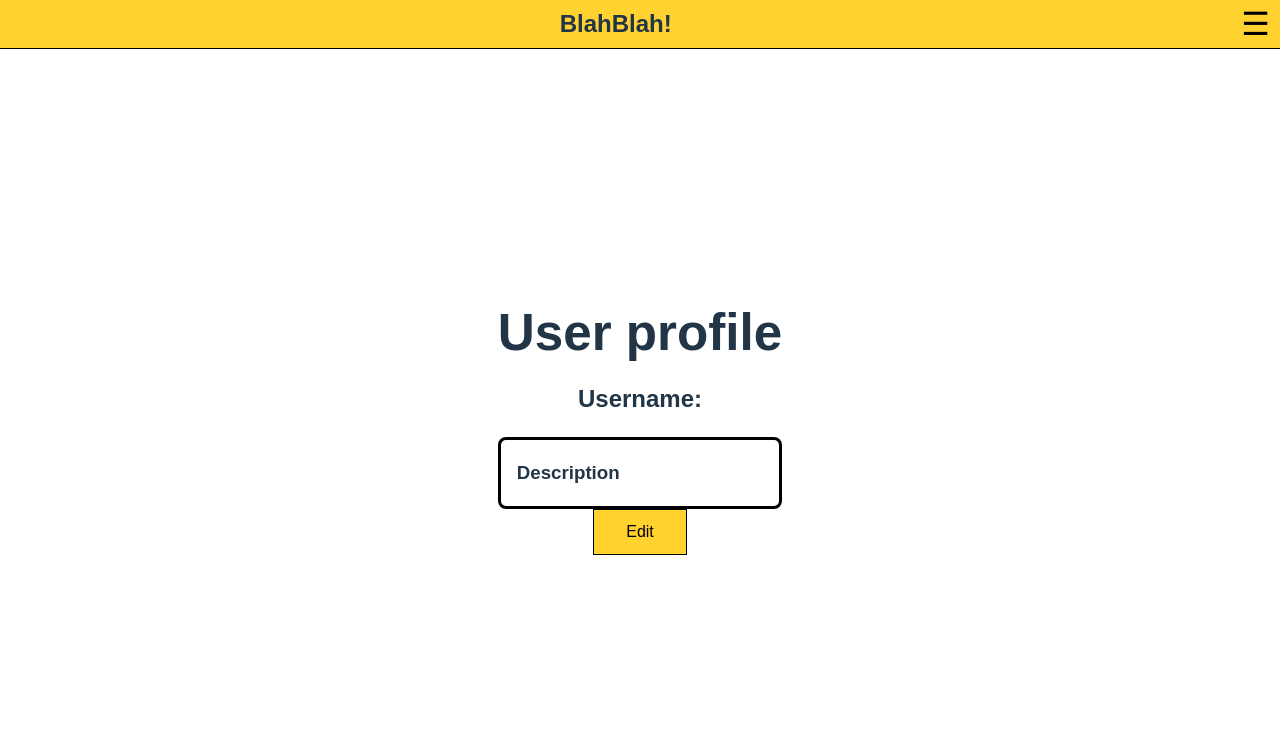
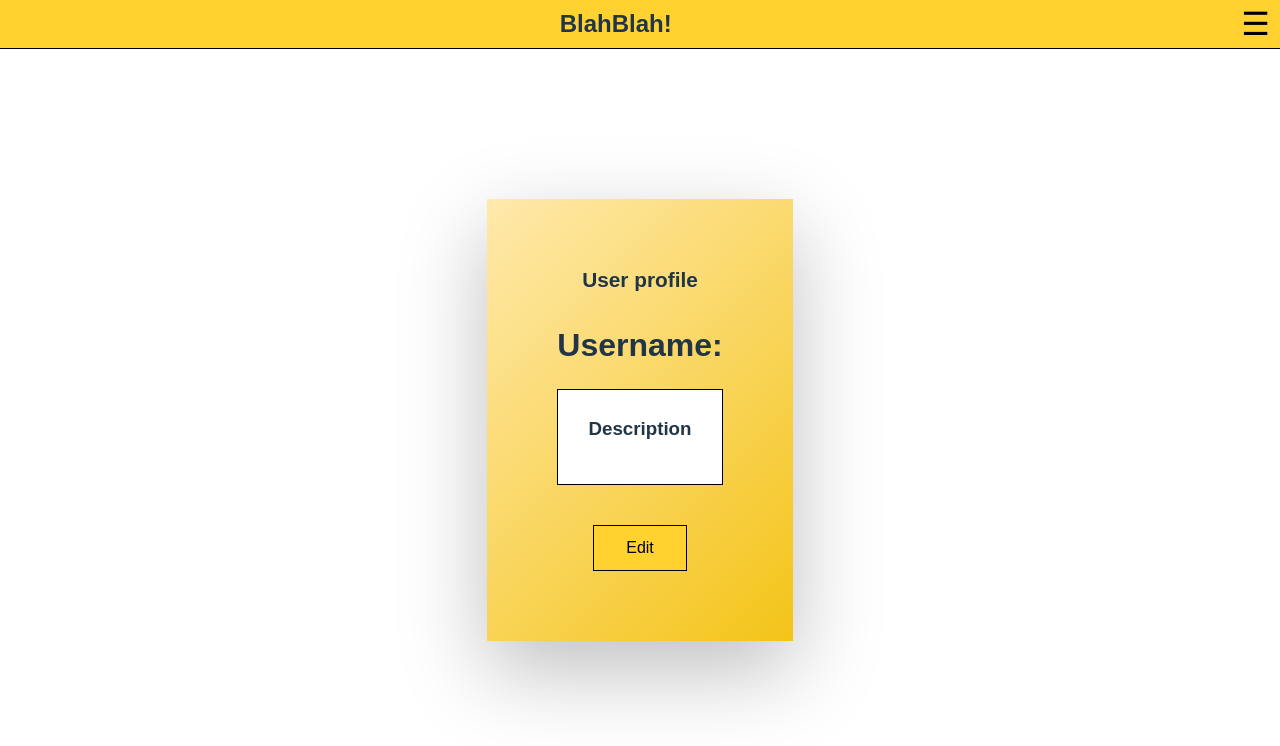
Before and after one commit to maxmoeller-147/MERN-Project, a React (Vite) app in the folder Frontend/message_app_project/: page /profiles in a window 1280 px wide. Shown: the top 746 px of the page. Built offline with nearby package versions, Linux system fonts and the light colour scheme; no server answers.

Commit message:
feat: ProfilePage.css added. Style bugs fixed

```diff
--- a/Frontend/message_app_project/src/pages/ProfilePage.jsx
+++ b/Frontend/message_app_project/src/pages/ProfilePage.jsx
@@ -39,20 +39,21 @@ export default function ProfilePage() {
 
 
   return (
-    <main>
+    <main className="main-profile">
       <h1>User profile</h1>
       {
         profile?.image !== "" && <img src={`http://localhost:3000/uploads/${profile.image}`} />
       }
       <h2>Username: { profile?.username }</h2>
-      <section>
+      <section className="user-description">
         <h3>Description</h3>
         <p>{ profile?.description }</p>
       </section>
         {/* button only visible for user owning profile */}
         {
           !userIdParams &&
-          <button onClick = {handleRedirectToProfileEdit}>Edit</button>
+          <button
+          onClick = {handleRedirectToProfileEdit}>Edit</button>
         }
     </main>
   )
--- a/Frontend/message_app_project/src/styles/FriendPage.css
+++ /dev/null
@@ -1,3 +0,0 @@
-#friend-item {
-  margin: 0;
-}
--- a/Frontend/message_app_project/src/styles/ProfilePage.css
+++ b/Frontend/message_app_project/src/styles/ProfilePage.css
@@ -1,26 +1,50 @@
-main {
-  gap: 20px;
+.main-profile {
+  max-width: 400px;
+  margin: 80px auto 40px;
+  padding: 70px;
+  background: var(--yellow-color, #fff7d1);
+  box-shadow: 0 30px 80px rgba(0,0,0,0.25);
+  text-align: center;
 }
 
-h1 {
-  font-size: 2rem;
+
+.main-profile h1 {
+  margin-bottom: 30px;
+  font-size: 1.3rem;
+  font-weight: 600;
 }
 
-img {
-  /* height: 200px; */
-  width: 30vw;
-  object-fit: contain;
-  align-self: center;
+
+.main-profile img {
+  width: 150px;
+  height: 150px;
+  object-fit: cover;
+  border-radius: 50%;
+  border: 2px solid #000;
+  object-fit: cover;
+
 }
 
-section {
-  border-radius: 0.5rem;
-  border: 3px solid #000000;
-  text-align: left;
-  padding-left: 1rem;
+
+.main-profile h2 {
+  font-size: 2rem;
+  margin-bottom: 20px;
 }
 
-button {
-  align-self: center;
-  width: fit-content;
+
+.user-description {
+  text-align: center;
+  background: white;
+  padding: 25px;
+  border: 1px solid black;
+  border-radius: 0px;
+  margin-bottom: 40px;
 }
+
+.user-description h3 {
+  margin: 0 0 8px 0;
+}
+
+.user-description p {
+  line-height: 2;
+}
```
Also changed, not shown: Frontend/message_app_project/src/assets/setting.png (added), 1 other file (tests, documents, lock files or other folders).
